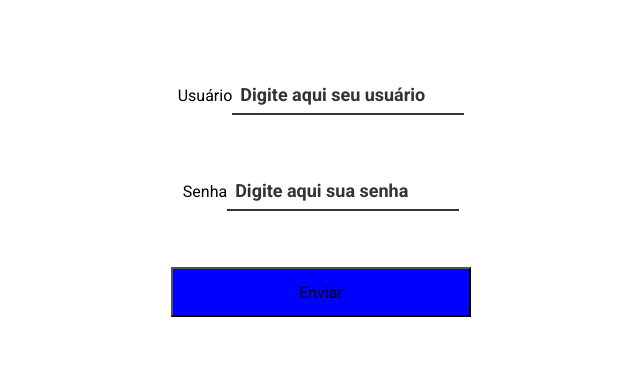
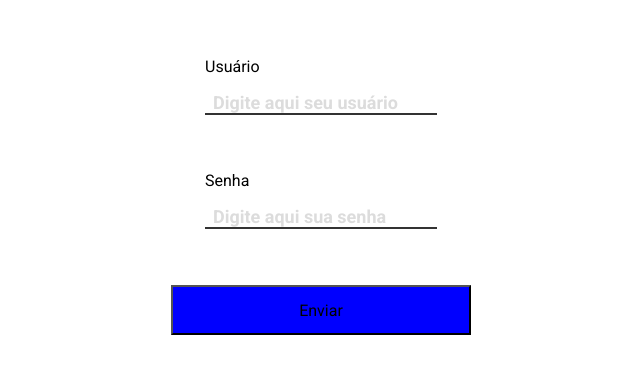
Before and after one commit to CRIETI/crud-typescript-login-front-react, a React (Vite) app: page /login in a window 1280 px wide. Shown: the part 204-578 px from the top of the page, without its empty margins (319-959 px from the left). Built offline with nearby package versions, Linux system fonts and the light colour scheme.

Commit message:
add error in form

```diff
--- a/src/pages/Login.styles.ts
+++ b/src/pages/Login.styles.ts
@@ -15,6 +15,16 @@ export const LoginContainer = styled.main`
   }
 `;
 
+export const InputContainer = styled.div`
+  display: flex;
+  flex-direction: column;
+  gap: 16px;
+
+  span {
+    color: red;
+  }
+`;
+
 const BaseInput = styled.input`
   background: transparent;
   height: 2.5rem;
@@ -29,7 +39,7 @@ const BaseInput = styled.input`
     border-color: ${(props) => props.theme.primary};
   }
   &::placeholder {
-    color: ${(props) => props.theme.borderColor};
+    color: ${(props) => props.theme.placeholder};
   }
 `;
 
--- a/src/pages/Login.tsx
+++ b/src/pages/Login.tsx
@@ -1,8 +1,8 @@
-import { Button } from "../Button/Button";
-import { Input, LoginContainer } from "./Login.styles";
+import { Input, LoginContainer, InputContainer } from "./Login.styles";
 import { useForm } from "react-hook-form";
 import { zodResolver } from "@hookform/resolvers/zod";
 import * as zod from "zod";
+import { Button } from "../components/Button/Button";
 
 const newLoginValidationSchema = zod.object({
   user: zod.string().min(2, "Informe o seu nome de usuário"),
@@ -25,7 +25,7 @@ export function Login() {
     reset();
   }
 
-  console.log("errors", formState.errors);
+  const errors = formState.errors;
 
   const user = watch("user") && watch("password");
 
@@ -34,15 +34,16 @@ export function Login() {
   return (
     <LoginContainer>
       <form onSubmit={handleSubmit(handleSubmitLogin)}>
-        <div>
+        <InputContainer>
           <label>Usuário</label>
           <Input
             id="user"
             placeholder="Digite aqui seu usuário"
             {...register("user")}
           />
-        </div>
-        <div>
+          {errors?.user && <span>{errors?.user?.message}</span>}
+        </InputContainer>
+        <InputContainer>
           <label>Senha</label>
           <Input
             id="password"
@@ -50,7 +51,7 @@ export function Login() {
             placeholder="Digite aqui sua senha"
             {...register("password")}
           />
-        </div>
+        </InputContainer>
         <Button type="submit" />
       </form>
     </LoginContainer>
--- a/src/styles/global.ts
+++ b/src/styles/global.ts
@@ -18,4 +18,9 @@ export const GlobalStyle = createGlobalStyle`
     font-weight: 400;
     font-size: 1rem;
   }
+
+  textarea:focus, input:focus {
+      box-shadow: 0 0 0 0;
+      outline: 0;
+  }
 `;
--- a/src/styles/themes/dark.ts
+++ b/src/styles/themes/dark.ts
@@ -8,4 +8,5 @@ export const darkTheme = {
   fontColor: "#fff",
   background: "#333",
   borderColor: "#fff",
+  placeholder: "#DCDCDC",
 };
--- a/src/styles/themes/default.ts
+++ b/src/styles/themes/default.ts
@@ -8,4 +8,5 @@ export const defaultTheme = {
   fontColor: "black",
   background: "#fff",
   borderColor: "#333",
+  placeholder: "#DCDCDC",
 };
```
Also changed, not shown: src/components/Button/Button.styles.ts (renamed from src/Button/Button.styles.ts), src/components/Button/Button.tsx (renamed from src/Button/Button.tsx).
